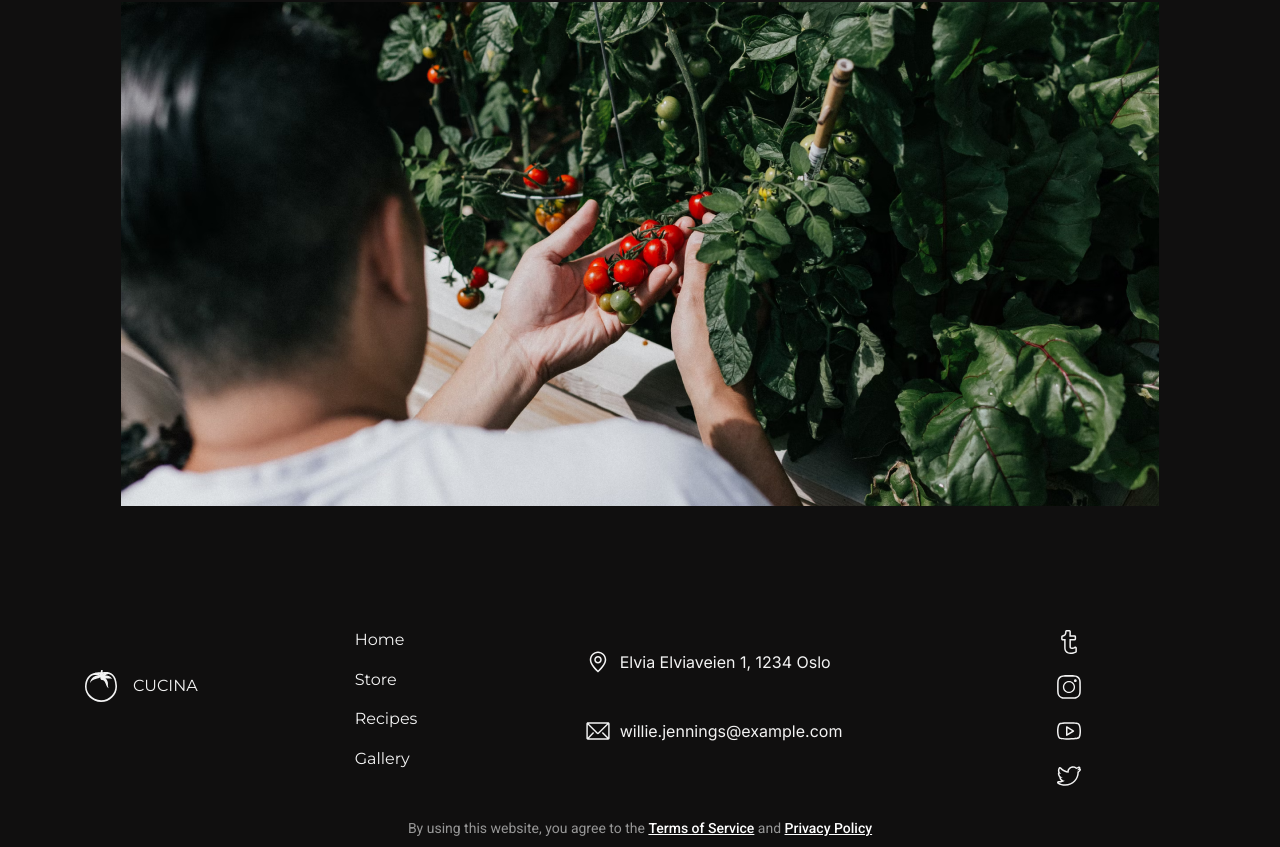
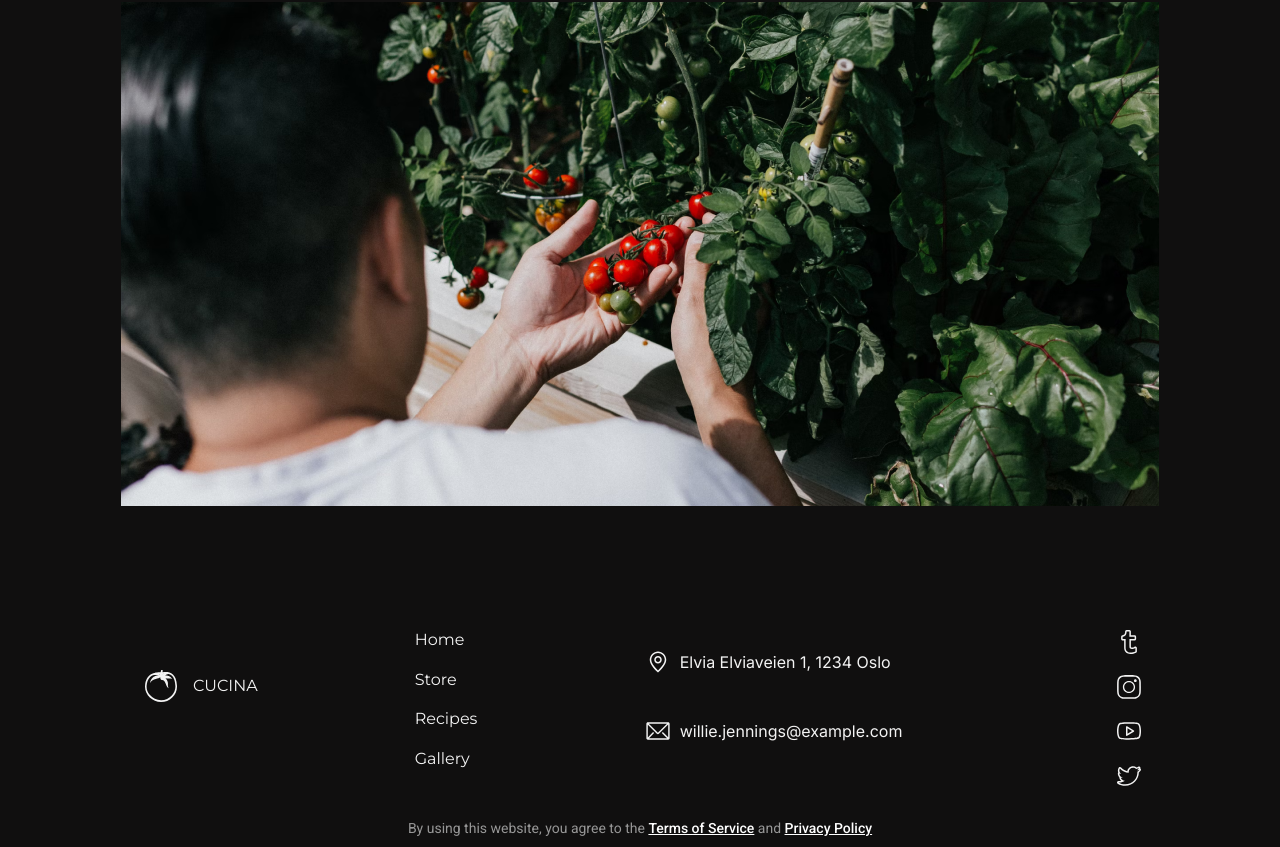
Before and after one commit to luzhnyak/cucina-new, a website built with Vite: page src/index.html in a window 1280 px wide. Shown: the part 2221-3068 px from the top of the page. Built offline with nearby package versions, Linux system fonts and the light colour scheme.

Commit message:
Update footer.css

```diff
--- a/src/css/footer.css
+++ b/src/css/footer.css
@@ -8,6 +8,7 @@
   display: flex;
 }
 .logo-box {
+  margin-left: 60px;
   margin-right: 157px;
   margin-top: 64px;
 }
```
